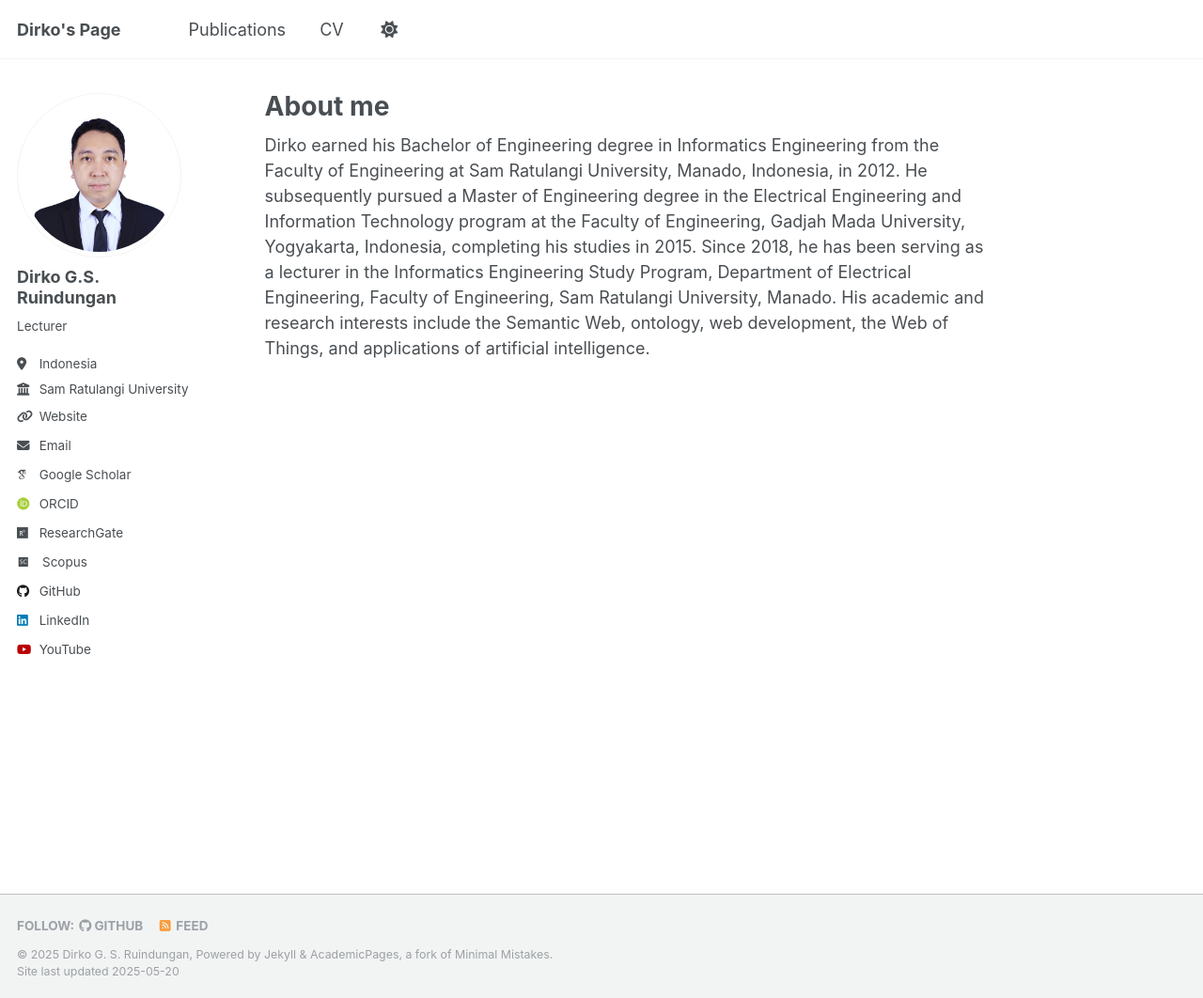
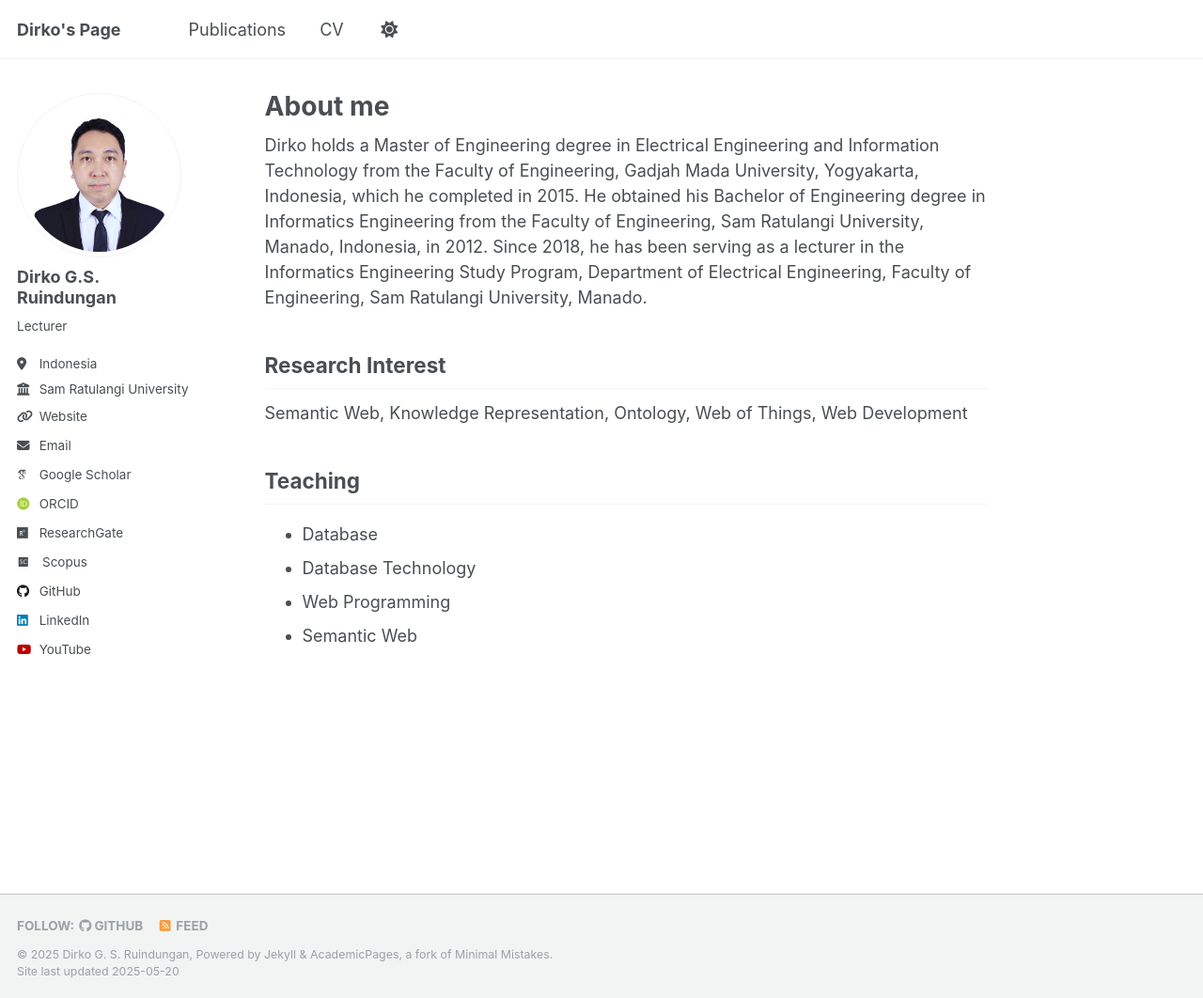
Before and after one commit to dirkor/dirkor.github.io, a Jekyll site: the page built from _pages/about.md, in a window 1280 px wide and 1062 px high. Shown: the whole window at 94% size. Built offline with Jekyll 4.4.1, drawn with Linux system fonts in a browser that asks for light colours; some web fonts are replaced.

```diff
--- a/_pages/about.md
+++ b/_pages/about.md
@@ -7,4 +7,15 @@ redirect_from:
   - /about.html
 ---
 
-Dirko earned his Bachelor of Engineering degree in Informatics Engineering from the Faculty of Engineering at Sam Ratulangi University, Manado, Indonesia, in 2012. He subsequently pursued a Master of Engineering degree in the Electrical Engineering and Information Technology program at the Faculty of Engineering, Gadjah Mada University, Yogyakarta, Indonesia, completing his studies in 2015. Since 2018, he has been serving as a lecturer in the Informatics Engineering Study Program, Department of Electrical Engineering, Faculty of Engineering, Sam Ratulangi University, Manado. His academic and research interests include the Semantic Web, ontology, web development, the Web of Things, and applications of artificial intelligence.
+Dirko holds a Master of Engineering degree in Electrical Engineering and Information Technology from the Faculty of Engineering, Gadjah Mada University, Yogyakarta, Indonesia, which he completed in 2015. He obtained his Bachelor of Engineering degree in Informatics Engineering from the Faculty of Engineering, Sam Ratulangi University, Manado, Indonesia, in 2012. Since 2018, he has been serving as a lecturer in the Informatics Engineering Study Program, Department of Electrical Engineering, Faculty of Engineering, Sam Ratulangi University, Manado.
+
+Research Interest
+------
+Semantic Web, Knowledge Representation, Ontology, Web of Things, Web Development
+
+Teaching
+------
+- Database
+- Database Technology
+- Web Programming
+- Semantic Web
```
Also changed, not shown: _portfolio/portfolio-1.md (+2 -4 lines), _portfolio/portfolio-3.md (added, +5 -0 lines), _publications/2014-06-21-paper-Perancangan Ontologi-Prenatal-Nutrition dan-Evaluasinya-Menggunakan-Schema-Metric-OntoQA.md (+4 -4 lines).
